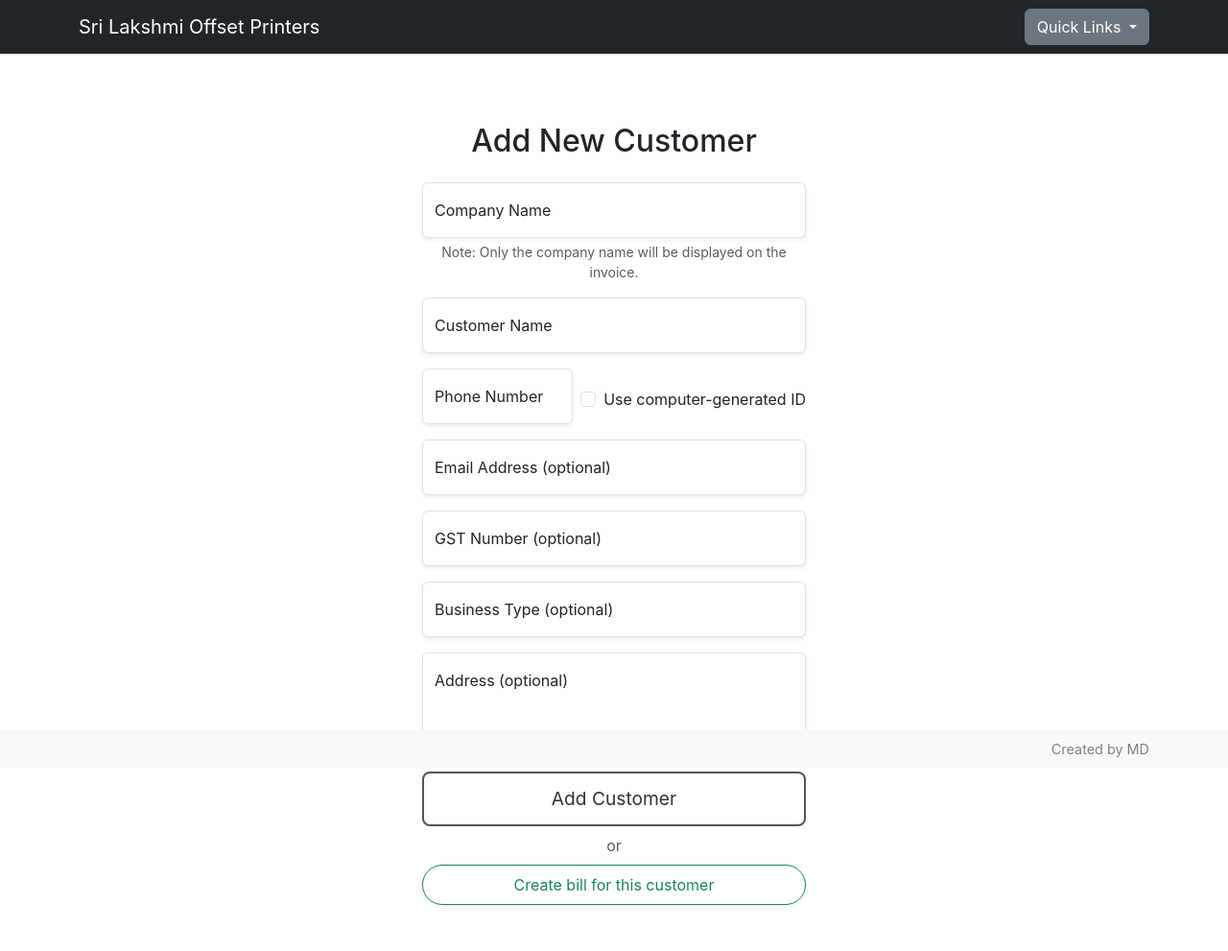
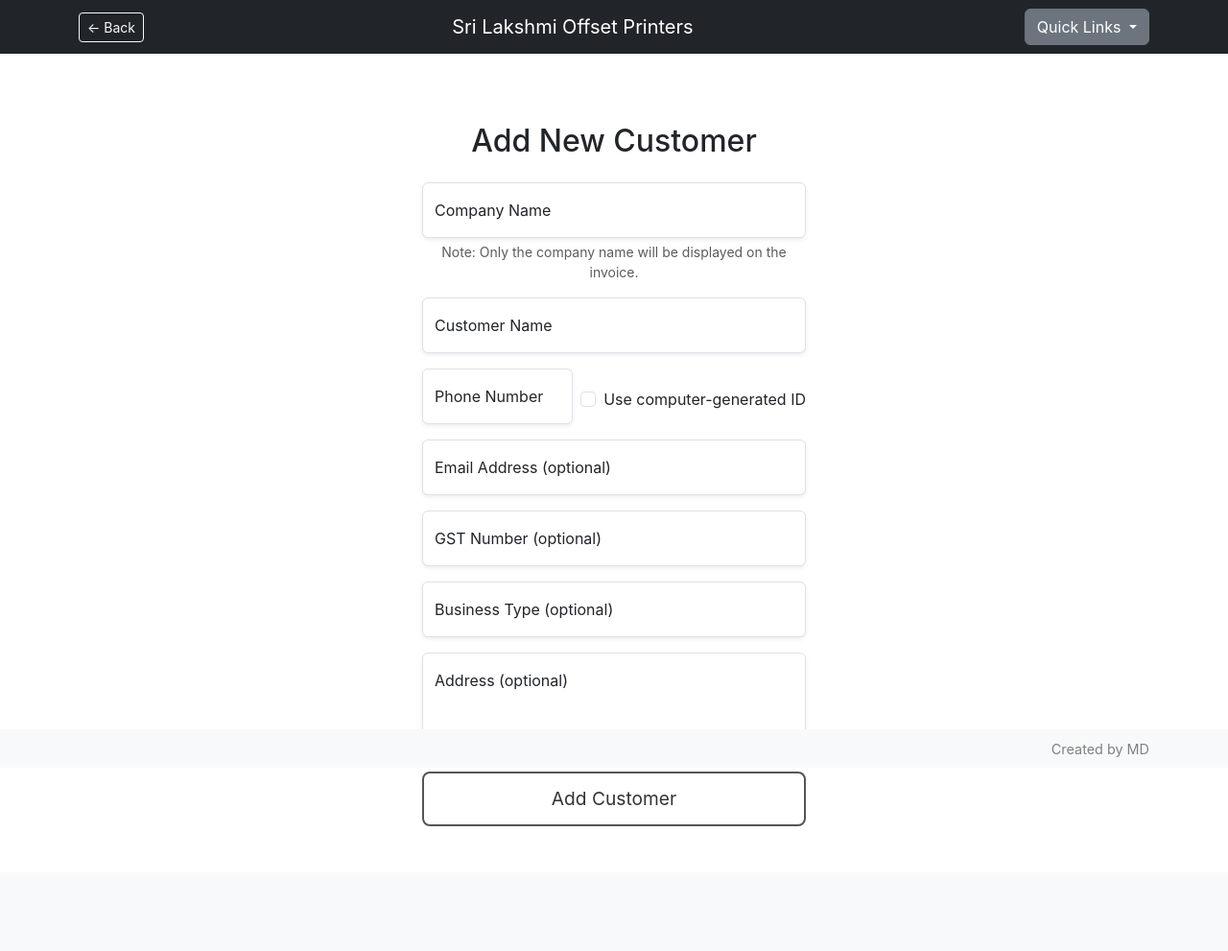
Before and after one commit to dineshmiriyala/bill-generator, a Flask app: page /create_customers in a window 1280 px wide. Shown: the whole page at 96% size. After the commit the page ends 861 px from the top, so only its background shows below. Run offline with Flask 3, Linux system fonts and the light colour scheme.

Commit message:
More Bug fixes, quality updates

```diff
--- a/app.py
+++ b/app.py
@@ -246,67 +246,55 @@ def home():
 @app.route('/create_customers', methods=['GET', 'POST'])
 def add_customers():
     if request.method == 'POST':
-        action = (request.form.get('action') or 'save').lower()
-        use_auto = bool(request.form.get('use_auto_id'))               # <-- NEW
-        phone = (request.form.get('phone') or '').strip()
-        name = (request.form.get('name') or '').strip()
-        company = (request.form.get('company') or '').strip()
-        email = (request.form.get('email') or '').strip()
-        gst = (request.form.get('gst') or '').strip()
-        address = (request.form.get('address') or '').strip()
+        use_auto = bool(request.form.get('use_auto_id'))
+        phone    = (request.form.get('phone') or '').strip()
+        name     = (request.form.get('name') or '').strip()
+        company  = (request.form.get('company') or '').strip()
+        email    = (request.form.get('email') or '').strip()
+        gst      = (request.form.get('gst') or '').strip()
+        address  = (request.form.get('address') or '').strip()
         businessType = (request.form.get('businessType') or '').strip()
 
-        # Basic validation: Name is required; Phone is required only when not using auto-ID
+        # Basic validation: name is required; phone required only if not using auto-ID
         if not name or (not use_auto and not phone):
-            return render_template('add_customer.html', success=False, duplicate=False,
-                                   error='Name is required. Phone is required unless you use computer-generated ID.')
+            return render_template(
+                'add_customer.html',
+                success=False, duplicate=False,
+                error='Name is required. Phone is required unless you use computer-generated ID.'
+            )
 
-        # If user supplied a real phone (not auto), do the usual duplicate check
+        # If user supplied a real phone (not auto), check duplicate
         if not use_auto and phone:
             existing = customer.query.filter_by(phone=phone).first()
-            if action == 'create_and_bill':
-                if existing:
-                    sel = existing
-                else:
-                    sel = customer(
-                        name=name, company=company, phone=phone, email=email,
-                        gst=gst, address=address, businessType=businessType
-                    )
-                    db.session.add(sel)
-                    db.session.commit()
-                return render_template('create_bill.html', customer=sel, inventory=item.query.all())
+            if existing:
+                # Already present → take the user to that customer's snapshot
+                return redirect(url_for('about_user', customer_id=existing.id))
 
-            if existing:
-                return render_template('add_customer.html', duplicate=True)
-
-            new_customer = customer(
+            # Create with real phone
+            c = customer(
                 name=name, company=company, phone=phone, email=email,
                 gst=gst, address=address, businessType=businessType
             )
-            db.session.add(new_customer)
+            db.session.add(c)
             db.session.commit()
-            return render_template('add_customer.html', success=True)
+            return redirect(url_for('about_user', customer_id=c.id))
 
-        # ---- Auto-ID path (no real phone or checkbox checked) ----
-        # phone is NOT NULL + UNIQUE in DB, so we insert with a unique temporary value,
-        # flush to get .id, then set phone = ID-XXXXXX and commit.
+        # ---- Auto-ID path (no real phone or toggle checked) ----
+        # Insert a temporary unique phone, flush to get PK, then set phone = ID-XXXXXX and commit.
         temp_phone = f"ID-TEMP-{uuid.uuid4().hex[:8]}"
-
-        new_customer = customer(
+        c = customer(
             name=name, company=company, phone=temp_phone, email=email,
             gst=gst, address=address, businessType=businessType
         )
-        db.session.add(new_customer)
-        db.session.flush()  # assigns new_customer.id without committing
-
-        new_customer.phone = _format_customer_id(new_customer.id)
+        db.session.add(c)
+        db.session.flush()            # assigns c.id
+        c.phone = _format_customer_id(c.id)
         db.session.commit()
 
-        if action == 'create_and_bill':
-            return render_template('create_bill.html', customer=new_customer, inventory=item.query.all())
+        # PRG to about_user showing the newly added customer
+        return redirect(url_for('about_user', customer_id=c.id))
 
-        return render_template('add_customer.html', success=True)
-
+    # GET → show the form
     return render_template('add_customer.html')
 
 
@@ -680,101 +668,129 @@ def statements_blank():
         scope = 'custom',
     )
 
-@app.route('/create-bill', methods = ['GET', 'POST'])
+@app.route('/create-bill', methods=['GET', 'POST'])
 def start_bill():
+    # --- GET: prefill if customer_id is supplied; otherwise show selector ---
+    if request.method == 'GET':
+        cid = request.args.get('customer_id', type=int)
+        if cid:
+            # SQLAlchemy 2.x preferred getter; fallback to Query.get if needed
+            try:
+                cust = db.session.get(customer, cid)
+            except Exception:
+                cust = customer.query.get(cid)
 
-    if request.method == 'POST':
-        if 'description[]' in request.form:
-            selected_phone = request.form.get('customer_phone')
-            selected_customer = customer.query.filter_by(phone=selected_phone).first()
+            if not cust:
+                flash('Customer not found', 'warning')
+                return redirect(url_for('about_user'))
 
-            descriptions = request.form.getlist('description[]')
-            quantities = request.form.getlist('quantity[]')
-            rates = request.form.getlist('rate[]')
-            dc_numbers = request.form.getlist('dc_no[]')  # present only if toggle is on
-
-            total = 0
-            item_rows = []
-            for i in range(len(descriptions)):
-                desc = descriptions[i]
-                qty = int(quantities[i]) if i < len(quantities) and quantities[i] else 0
-                rate = float(rates[i]) if i < len(rates) and rates[i] else 0.0
-                dc_val = (dc_numbers[i].strip() if i < len(dc_numbers) and dc_numbers[i] else '')
-                line_total = qty * rate
-                total += line_total
-                item_rows.append([desc, qty, rate, line_total, dc_val])
-
-            #creating invoice entry
-            new_invoice = invoice(
-                customerId = selected_customer.id,
-                createdAt = datetime.now(timezone.utc),
-                totalAmount = round(total, 2),
-                pdfPath = "", # to be filled after filename is known
-                invoiceId = "" # temporary placeholder
+            # Prefilled create bill for this customer
+            return render_template(
+                'create_bill.html',
+                customer=cust,
+                inventory=item.query.order_by(item.name.asc()).all()
             )
 
-            db.session.add(new_invoice)
+        # No customer specified: show your existing select-customer page
+        return render_template('select_customer.html')
+
+    # --- POST: either (A) customer selection submit OR (B) final bill submit ---
+    # (A) User chose a customer from the selector
+    if 'description[]' not in request.form:
+        selected_phone = request.form.get("customer") or request.form.get("customer_phone")
+        sel = customer.query.filter_by(phone=selected_phone).first()
+        if not sel:
+            flash('Please pick a valid customer', 'warning')
+            return render_template('select_customer.html')
+        return render_template('create_bill.html', customer=sel, inventory=item.query.all())
+
+    # (B) Final bill submission with line items
+    selected_phone = request.form.get('customer_phone')
+    selected_customer = customer.query.filter_by(phone=selected_phone).first()
+    if not selected_customer:
+        flash('Customer not found. Please reselect the customer.', 'warning')
+        return render_template('select_customer.html')
+
+    descriptions = request.form.getlist('description[]')
+    quantities   = request.form.getlist('quantity[]')
+    rates        = request.form.getlist('rate[]')
+    dc_numbers   = request.form.getlist('dc_no[]')  # may be [] if toggle off
+
+    total = 0.0
+    item_rows = []
+    for i in range(len(descriptions)):
+        desc = (descriptions[i] or '').strip()
+        if not desc:
+            continue
+        qty  = int(quantities[i]) if i < len(quantities) and quantities[i] else 0
+        rate = float(rates[i])    if i < len(rates)      and rates[i]      else 0.0
+        dc_val = ''
+        if dc_numbers and i < len(dc_numbers) and dc_numbers[i]:
+            dc_val = dc_numbers[i].strip()
+        line_total = qty * rate
+        total += line_total
+        item_rows.append([desc, qty, rate, line_total, dc_val])
+
+    # Create invoice
+    new_invoice = invoice(
+        customerId=selected_customer.id,
+        createdAt=datetime.now(timezone.utc),
+        totalAmount=round(total, 2),
+        pdfPath="",     # set after inv_name built
+        invoiceId=""    # temporary
+    )
+    db.session.add(new_invoice)
+    db.session.commit()
+
+    # Generate invoice Id + pdf path (even if you’re printing, you keep id)
+    inv_name = f"SLP-{datetime.now().strftime('%d%m%y')}-{str(new_invoice.id).zfill(5)}"
+    pdf_filename = f"{inv_name}.pdf"
+    pdf_path = os.path.join("static/pdfs", pdf_filename)
+
+    new_invoice.invoiceId = inv_name
+    new_invoice.pdfPath = pdf_path
+    db.session.commit()
+
+    # Add line items (re-using existing or creating placeholder items)
+    for desc, qty, rate, line_total, dc_val in item_rows:
+        matched_item = item.query.filter_by(name=desc).first()
+        if matched_item:
+            item_id = matched_item.id
+        else:
+            new_item = item(name=desc, unitPrice=rate, quantity=0, taxPercentage=0)
+            db.session.add(new_item)
             db.session.commit()
+            item_id = new_item.id
 
-            #generating PDF id and PDF name
-            inv_name = f"SLP-{datetime.now().strftime('%d%m%y')}-{str(new_invoice.id).zfill(5)}"
-            pdf_filename = f"{inv_name}.pdf"
-            pdf_path = os.path.join("static/pdfs", pdf_filename)
+        db.session.add(invoiceItem(
+            invoiceId=new_invoice.id,
+            itemId=item_id,
+            quantity=qty,
+            rate=rate,
+            discount=0,
+            taxPercentage=0,
+            line_total=line_total,
+            dcNo=(dc_val if dc_val else None)
+        ))
 
-            new_invoice.invoiceId = inv_name
-            new_invoice.pdfPath = pdf_path
-            db.session.commit()
+    db.session.commit()
 
-            # add invoice Items
-            for desc, qty, rate, line_total, dc_val in item_rows:
-                matched_item = item.query.filter_by(name=desc).first()
-                if matched_item:
-                    item_id = matched_item.id
-                else:
-                    new_item = item(
-                        name=desc,  # place holder for future
-                        unitPrice=rate,
-                        quantity=0,
-                        taxPercentage=0
-                    )
-                    db.session.add(new_item)
-                    db.session.commit()
-                    item_id = new_item.id
+    # Did user include any DC values?
+    dc_present = any((x or '').strip() for x in (dc_numbers or []))
 
-                db.session.add(invoiceItem(
-                    invoiceId=new_invoice.id,
-                    itemId=item_id,
-                    quantity=qty,
-                    rate=rate,
-                    discount=0,
-                    taxPercentage=0,
-                    line_total=line_total,
-                    dcNo=(dc_val if dc_val else None)
-                ))
-
-            db.session.commit()
-
-            return render_template(
-                'create_bill.html',
-                customer=selected_customer,
-                inventory=item.query.all(),
-                success=True,
-                filename=pdf_filename,
-                descriptions=descriptions,
-                quantities=quantities,
-                rates=rates,
-                dc_numbers=dc_numbers,
-                dcno=any(x.strip() for x in dc_numbers),
-                total=total
-            )
-
-        else:
-            selected_phone = request.form.get("customer")
-            selected_customer = customer.query.filter_by(phone = selected_phone).first()
-            return render_template('create_bill.html', customer = selected_customer, inventory=item.query.all())
-
-    return render_template('select_customer.html')
-
+    return render_template(
+        'create_bill.html',
+        customer=selected_customer,
+        inventory=item.query.all(),
+        success=True,
+        filename=pdf_filename,
+        descriptions=[r[0] for r in item_rows],
+        quantities=[r[1] for r in item_rows],
+        rates=[r[2] for r in item_rows],
+        dc_numbers=[r[4] for r in item_rows],  # keep same order/length
+        dcno=dc_present,
+        total=total
+    )
 
 
 @app.route('/view_customers', methods=['GET', 'POST'])
--- a/templates/about_user.html
+++ b/templates/about_user.html
@@ -100,7 +100,10 @@
   {% if latest_customer %}
   <div class="card shadow-sm mb-3">
     <div class="card-body">
-      <h5 class="mb-3">Latest Customer {% if request.args.get('phone') or request.args.get('customer_id') %}<span class="badge text-bg-light border ms-2">Filtered</span>{% endif %}</h5>
+      <div class="d-flex align-items-center justify-content-between mb-3">
+        <h5 class="mb-0">Latest Customer {% if request.args.get('phone') or request.args.get('customer_id') %}<span class="badge text-bg-light border ms-2">Filtered</span>{% endif %}</h5>
+        <a class="btn btn-success btn-sm" href="{{ url_for('start_bill', customer_id=latest_customer.id) }}">Generate Bill</a>
+      </div>
       {% if request.args.get('phone') or request.args.get('customer_id') %}
       <div class="mb-2">
         {% if request.args.get('phone') %}<span class="badge rounded-pill text-bg-light border me-1">Phone/ID: <strong>{{ request.args.get('phone') }}</strong></span>{% endif %}
--- a/templates/add_customer.html
+++ b/templates/add_customer.html
@@ -65,10 +65,6 @@
     </div>
 
     <button type="submit" class="custom-btn w-100">Add Customer</button>
-    <div class="text-center text-muted my-2">or</div>
-    <button type="submit" name="action" value="create_and_bill" class="btn btn-outline-success rounded-pill w-100 py-2 shadow-sm">
-      Create bill for this customer
-    </button>
     <script>
       (function() {
         const cb = document.getElementById('use_auto_id');
--- a/templates/base.html
+++ b/templates/base.html
@@ -14,6 +14,7 @@
 {% if not hide_navbar %}
 <nav class="navbar navbar-expand-lg navbar-dark bg-dark mb-4">
   <div class="container d-flex justify-content-between align-items-center">
+    <button class="btn btn-outline-light btn-sm me-2" onclick="goBack()">← Back</button>
     <a class="navbar-brand" href="/">Sri Lakshmi Offset Printers</a>
     <div class="dropdown ms-3">
       <button class="btn btn-secondary dropdown-toggle" type="button" id="staticDropdownButton" data-bs-toggle="dropdown" aria-expanded="false">
@@ -45,6 +46,15 @@
 
 <!-- Bootstrap 5 JS Bundle -->
 <script src="https://cdn.jsdelivr.net/npm/bootstrap@5.3.0/dist/js/bootstrap.bundle.min.js"></script>
+<script>
+  function goBack() {
+    if (history.length > 1) {
+      history.back();
+    } else {
+      window.location.href = '/';
+    }
+  }
+</script>
 
 </body>
 </html>
```
